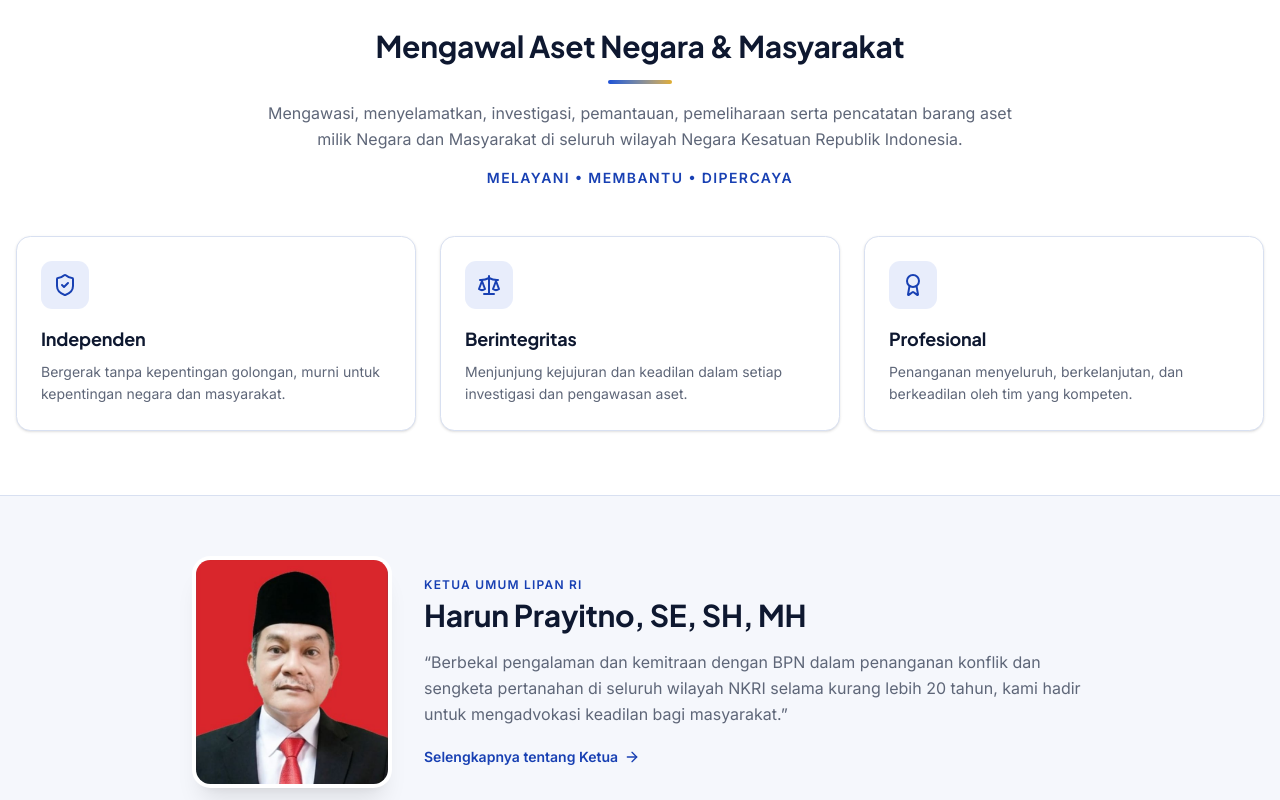
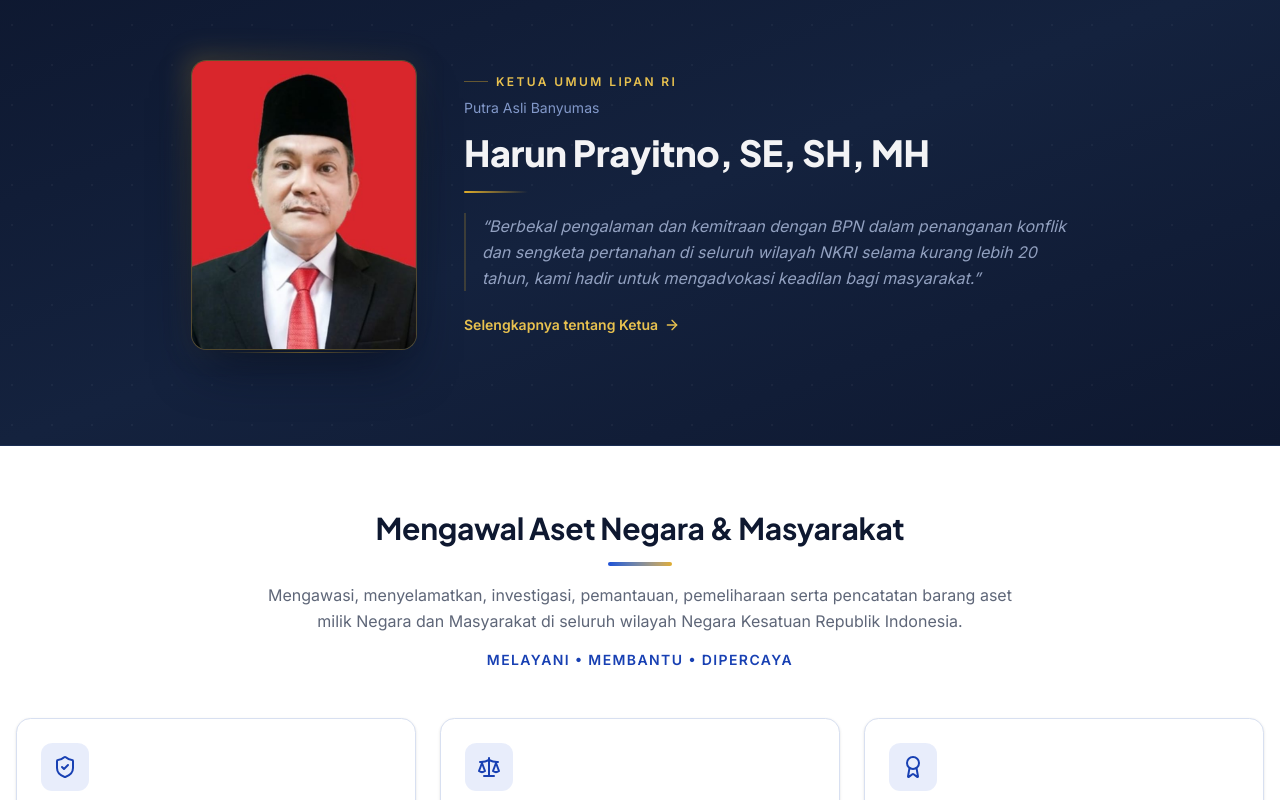
Before and after one commit to Blawness/lipan-ri, a Next.js app: page / in a window 1280 px wide. Shown: the part 780-1580 px from the top of the page. Built offline with nearby package versions, Linux system fonts and the light colour scheme; no server answers; the database is empty.

Commit message:
feat: profil ketua cinematic — dark hero, staggered framer-motion, reorder homepage

```diff
--- a/src/app/page.tsx
+++ b/src/app/page.tsx
@@ -30,10 +30,10 @@ export default async function HomePage() {
         <Stats postCount={postCount} years={years} />
       </Reveal>
       <Reveal>
-        <MisiPilar />
+        <ProfilKetua />
       </Reveal>
       <Reveal>
-        <ProfilKetua />
+        <MisiPilar />
       </Reveal>
       <Reveal>
         <LegalitasStrip />
--- a/src/components/home/profil-ketua.tsx
+++ b/src/components/home/profil-ketua.tsx
@@ -3,34 +3,57 @@ import { ArrowRight } from "lucide-react";
 
 export function ProfilKetua() {
   return (
-    <section className="bg-navy-50/60 border-y border-navy-100 py-16">
-      <div className="container mx-auto px-4">
-        <div className="grid grid-cols-1 md:grid-cols-[200px_1fr] gap-8 items-center max-w-4xl mx-auto">
-          {/* eslint-disable-next-line @next/next/no-img-element -- aset statis lokal di /public, optimasi next/image tak perlu */}
+    <section className="bg-gradient-to-br from-navy-900 via-navy-800 to-navy-900 border-y border-navy-700 py-20 md:py-24 relative overflow-hidden">
+      <div className="absolute inset-0 opacity-[0.04]">
+        <div
+          className="absolute inset-0"
+          style={{
+            backgroundImage:
+              "radial-gradient(circle at 30% 50%, white 1px, transparent 1px)",
+            backgroundSize: "40px 40px",
+          }}
+        />
+      </div>
+
+      <div className="container mx-auto px-4 relative z-10">
+        <div className="grid grid-cols-1 md:grid-cols-[auto_1fr] gap-8 md:gap-12 items-center max-w-4xl mx-auto">
+          <div className="relative mx-auto md:mx-0">
+            <div className="absolute -inset-2 rounded-2xl bg-gradient-to-br from-gold-400/20 via-gold-400/5 to-transparent blur-md" />
+            <div className="relative">
+              {/* eslint-disable-next-line @next/next/no-img-element -- aset lokal */}
               <img
                 src="/ketua-harun-prayitno.png"
                 alt="Harun Prayitno, SE, SH, MH — Ketua Umum LIPAN RI"
-            className="mx-auto h-48 w-40 md:h-56 md:w-48 rounded-2xl object-cover object-top ring-4 ring-white shadow-xl"
+                className="mx-auto h-56 w-44 md:h-72 md:w-56 rounded-2xl object-cover object-top ring-1 ring-gold-400/30 shadow-2xl shadow-navy-950/80"
               />
+              <div className="absolute -bottom-1 left-1/2 -translate-x-1/2 w-3/4 h-px bg-gradient-to-r from-transparent via-gold-400/40 to-transparent" />
+            </div>
+          </div>
+
           <div>
-            <p className="text-xs font-semibold text-brand-600 uppercase tracking-widest">
+            <div className="flex items-center gap-2 mb-2">
+              <span className="h-px w-6 bg-gold-400/40" />
+              <p className="text-xs font-semibold text-gold-300 uppercase tracking-[0.2em]">
                 Ketua Umum LIPAN RI
               </p>
-            <h2 className="font-heading mt-1 text-2xl md:text-3xl font-bold text-navy-900">
+            </div>
+            <p className="text-sm text-navy-300 mb-3">Putra Asli Banyumas</p>
+            <h2 className="font-heading text-2xl md:text-4xl font-extrabold text-white/95 leading-tight">
               Harun Prayitno, SE, SH, MH
             </h2>
-            <p className="mt-4 text-muted-foreground leading-relaxed">
+            <div className="mt-4 h-0.5 w-16 bg-gradient-to-r from-gold-400 to-transparent rounded-full" />
+            <blockquote className="mt-5 text-navy-200/80 leading-relaxed text-sm md:text-base italic border-l-2 border-gold-400/20 pl-4">
               &ldquo;Berbekal pengalaman dan kemitraan dengan BPN dalam
               penanganan konflik dan sengketa pertanahan di seluruh wilayah
               NKRI selama kurang lebih 20 tahun, kami hadir untuk mengadvokasi
               keadilan bagi masyarakat.&rdquo;
-            </p>
+            </blockquote>
             <Link
               href="/tentang-kami/profil-ketua"
-              className="inline-flex items-center gap-1.5 mt-5 text-sm font-semibold text-brand-600 hover:text-brand-700 transition-colors"
+              className="inline-flex items-center gap-1.5 mt-6 text-sm font-semibold text-gold-300 hover:text-gold-200 transition-colors group"
             >
               Selengkapnya tentang Ketua
-              <ArrowRight className="h-4 w-4" />
+              <ArrowRight className="h-4 w-4 group-hover:translate-x-0.5 transition-transform" />
             </Link>
           </div>
         </div>
--- a/src/components/tentang-kami/profil-ketua.tsx
+++ b/src/components/tentang-kami/profil-ketua.tsx
@@ -1,84 +1,153 @@
-import { Card, CardContent, CardHeader, CardTitle } from "@/components/ui/card";
+"use client";
+
 import { Quote, Target, Lightbulb } from "lucide-react";
-import Image from "next/image";
+import { motion, useReducedMotion } from "framer-motion";
 import type { ProfilKetuaContent } from "@/lib/page-content";
+
+function Section({
+  children,
+  delay = 0,
+  className,
+}: {
+  children: React.ReactNode;
+  delay?: number;
+  className?: string;
+}) {
+  const reduce = useReducedMotion();
+  if (reduce) return <div className={className}>{children}</div>;
+  return (
+    <motion.div
+      className={className}
+      initial={{ opacity: 0, y: 24 }}
+      whileInView={{ opacity: 1, y: 0 }}
+      viewport={{ once: true }}
+      transition={{ duration: 0.6, delay, ease: [0.22, 1, 0.36, 1] }}
+    >
+      {children}
+    </motion.div>
+  );
+}
 
 export function ProfilKetua({ data }: { data: ProfilKetuaContent }) {
   return (
     <div className="container mx-auto px-4 py-8 max-w-4xl">
-      <div className="gradient-hero text-white rounded-2xl p-8 mb-8 relative overflow-hidden border-l-4 border-brand-500 ring-1 ring-navy-100 text-center">
-        <Image
+      <Section delay={0}>
+        <div className="relative overflow-hidden rounded-2xl bg-gradient-to-br from-navy-900 via-navy-800 to-navy-900 p-8 mb-8 border-l-4 border-gold-400">
+          <div className="absolute inset-0 opacity-[0.04]">
+            <div
+              className="absolute inset-0"
+              style={{
+                backgroundImage:
+                  "radial-gradient(circle at 50% 30%, white 1px, transparent 1px)",
+                backgroundSize: "40px 40px",
+              }}
+            />
+          </div>
+
+          <div className="relative z-10">
+            <div className="grid grid-cols-1 md:grid-cols-[auto_1fr] gap-8 md:gap-10 items-center">
+              <div className="relative mx-auto md:mx-0">
+                <div className="absolute -inset-2 rounded-2xl bg-gradient-to-br from-gold-400/20 via-gold-400/5 to-transparent blur-md" />
+                <div className="relative">
+                  {/* eslint-disable-next-line @next/next/no-img-element -- aset lokal */}
+                  <img
                     src="/ketua-harun-prayitno.png"
                     alt={data.nama}
-          width={128}
-          height={128}
-          className="mx-auto rounded-full mb-4 border-2 border-white/30"
+                    className="mx-auto h-44 w-36 md:h-56 md:w-44 rounded-2xl object-cover object-top ring-1 ring-gold-400/30 shadow-xl"
                   />
-        <h1 className="text-2xl md:text-3xl font-bold mb-2">{data.nama}</h1>
-        <p className="text-navy-200">Ketua Umum LIPAN-RI</p>
-        <p className="text-navy-300 text-sm mt-1">Putra Asli Banyumas</p>
+                  <div className="absolute -bottom-1 left-1/2 -translate-x-1/2 w-3/4 h-px bg-gradient-to-r from-transparent via-gold-400/40 to-transparent" />
+                </div>
               </div>
 
-      <Card className="border-navy-100 mb-6">
-        <CardHeader>
-          <CardTitle className="flex items-center gap-2 text-navy-900">
-            <Quote className="h-5 w-5" /> Semboyan Jati Diri
-          </CardTitle>
-        </CardHeader>
-        <CardContent>
-          <div className="grid grid-cols-1 sm:grid-cols-2 gap-2">
+              <div>
+                <div className="flex items-center gap-2 mb-2">
+                  <span className="h-px w-6 bg-gold-400/40" />
+                  <p className="text-xs font-semibold text-gold-300 uppercase tracking-[0.2em]">
+                    Ketua Umum LIPAN-RI
+                  </p>
+                </div>
+                <p className="text-sm text-navy-300 mb-3">
+                  Putra Asli Banyumas
+                </p>
+                <h1 className="font-heading text-2xl md:text-3xl font-extrabold text-white leading-tight">
+                  {data.nama}
+                </h1>
+                <div className="mt-4 h-0.5 w-16 bg-gradient-to-r from-gold-400 to-transparent rounded-full" />
+              </div>
+            </div>
+          </div>
+        </div>
+      </Section>
+
+      <Section delay={0.15}>
+        <div className="mb-8">
+          <h2 className="flex items-center gap-2 text-navy-900 text-sm font-semibold uppercase tracking-wider mb-4">
+            <span className="h-4 w-1 rounded-full bg-gold-400" />
+            <Quote className="h-4 w-4" /> Semboyan Jati Diri
+          </h2>
+          <div className="grid grid-cols-1 sm:grid-cols-2 gap-3">
             {data.semboyan.map((s: string, i: number) => (
-              <div key={i} className="bg-navy-50 rounded-lg px-4 py-3 text-sm text-navy-800 italic">
-                {i + 1}. {s}
+              <div
+                key={i}
+                className="bg-navy-50 border border-navy-100 rounded-xl px-5 py-4 text-sm text-navy-800 italic"
+              >
+                <span className="text-gold-500 text-xs mr-2">{i + 1}.</span>
+                {s}
               </div>
             ))}
           </div>
-        </CardContent>
-      </Card>
+        </div>
+      </Section>
 
-      <div className="prose prose-blue max-w-none mb-6">
+      <Section delay={0.25}>
+        <div className="mb-8">
+          <h2 className="flex items-center gap-2 text-navy-900 text-sm font-semibold uppercase tracking-wider mb-4">
+            <span className="h-4 w-1 rounded-full bg-gold-400" />
+            Latar Belakang
+          </h2>
+          <div className="space-y-4 text-muted-foreground leading-relaxed">
             {data.latarBelakang.map((p: string, i: number) => (
-          <p key={i} className="text-muted-foreground leading-relaxed">{p}</p>
+              <p key={i}>{p}</p>
             ))}
           </div>
+        </div>
+      </Section>
 
-      <Card className="border-navy-100 mb-6">
-        <CardHeader>
-          <CardTitle className="flex items-center gap-2 text-navy-900">
-            <Lightbulb className="h-5 w-5" /> Motivasi Pengabdian
-          </CardTitle>
-        </CardHeader>
-        <CardContent>
-          <p className="text-muted-foreground leading-relaxed">{data.motivasi}</p>
-        </CardContent>
-      </Card>
+      <Section delay={0.35}>
+        <div className="mb-8">
+          <div className="bg-gradient-to-br from-navy-50 to-navy-100/50 border border-navy-100 rounded-2xl p-6 md:p-8">
+            <h2 className="flex items-center gap-2 text-navy-900 text-sm font-semibold uppercase tracking-wider mb-4">
+              <Lightbulb className="h-4 w-4" /> Motivasi Pengabdian
+            </h2>
+            <p className="text-navy-800 leading-relaxed italic border-l-2 border-gold-400/40 pl-4">
+              {data.motivasi}
+            </p>
+          </div>
+        </div>
+      </Section>
 
+      <Section delay={0.45}>
         <div className="grid grid-cols-1 md:grid-cols-2 gap-6">
-        <Card className="border-navy-100">
-          <CardHeader>
-            <CardTitle className="flex items-center gap-2 text-navy-900 text-lg">
+          <div className="bg-white border border-gold-400/15 rounded-2xl p-6 shadow-sm">
+            <h2 className="flex items-center gap-2 text-navy-900 text-sm font-semibold uppercase tracking-wider mb-4">
               <Target className="h-4 w-4" /> Visi
-            </CardTitle>
-          </CardHeader>
-          <CardContent>
-            <p className="text-sm text-muted-foreground italic">&ldquo;{data.visi}&rdquo;</p>
-          </CardContent>
-        </Card>
-        <Card className="border-navy-100">
-          <CardHeader>
-            <CardTitle className="flex items-center gap-2 text-navy-900 text-lg">
+            </h2>
+            <p className="text-muted-foreground leading-relaxed italic">
+              &ldquo;{data.visi}&rdquo;
+            </p>
+          </div>
+          <div className="bg-white border border-navy-100 rounded-2xl p-6 shadow-sm">
+            <h2 className="flex items-center gap-2 text-navy-900 text-sm font-semibold uppercase tracking-wider mb-4">
               Misi
-            </CardTitle>
-          </CardHeader>
-          <CardContent>
-            <ol className="list-decimal list-inside space-y-1 text-sm text-muted-foreground">
+            </h2>
+            <ol className="list-decimal list-inside space-y-2 text-muted-foreground leading-relaxed text-sm">
               {data.misi.map((m: string, i: number) => (
                 <li key={i}>{m}</li>
               ))}
             </ol>
-          </CardContent>
-        </Card>
           </div>
+        </div>
+      </Section>
     </div>
   );
 }
```
Lines whose indentation alone changed are shown as unchanged.
